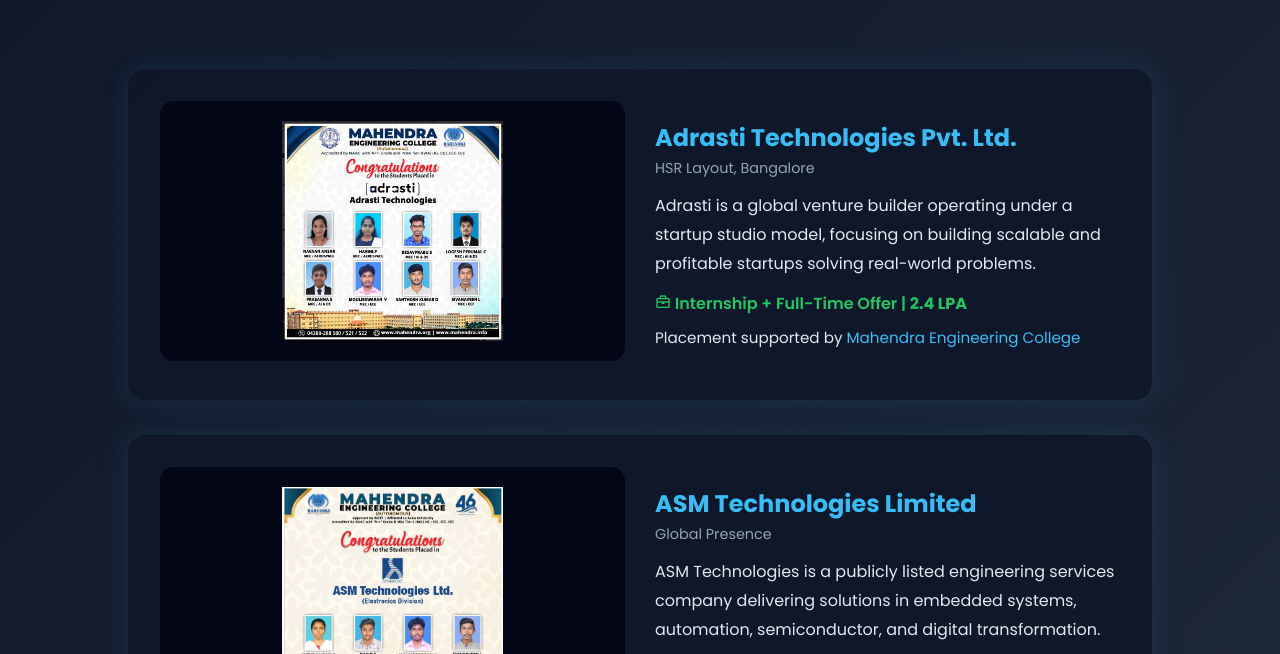
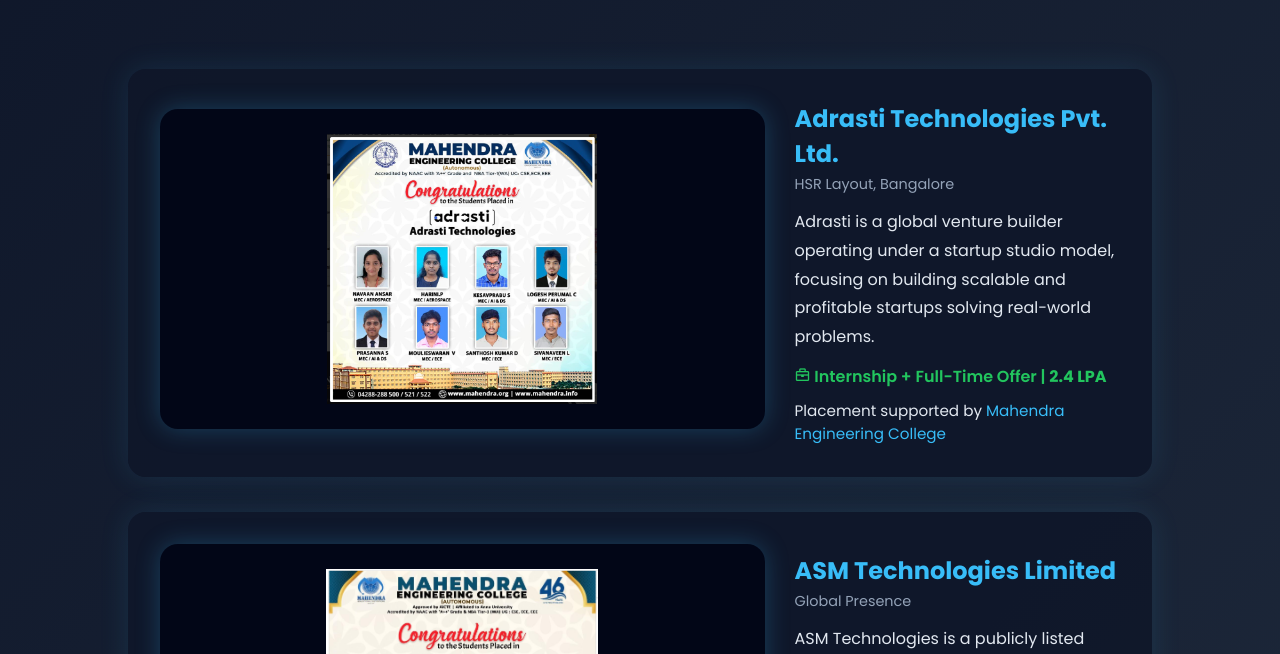
Before and after one commit to Sivanaveen27072004/sivanaveenlakshmanasamy.github.io, a plain HTML site: page achievements.html in a window 1280 px wide. Shown: the part 135-789 px from the top of the page. Drawn offline with nearby package versions, Linux system fonts and the light colour scheme.

Commit message:
Update achievements.css

```diff
--- a/achievements.css
+++ b/achievements.css
@@ -72,21 +72,23 @@
 
 /* IMAGE */
 .card-image {
-  flex: 1;
+  flex: 1.3;
 }
 
 .card-image img {
   width: 100%;
-  max-height: 260px;
+  height: 320px;          /* INCREASED HEIGHT */
   object-fit: contain;
   background: #020617;
-  padding: 20px;
-  border-radius: 14px;
+  padding: 25px;
+  border-radius: 18px;
+  box-shadow: 0 0 25px rgba(56, 189, 248, 0.25);
 }
+
 
 /* CONTENT */
 .card-content {
-  flex: 1;
+  flex: 0.7;
 }
 
 .card-content h2 {
```
